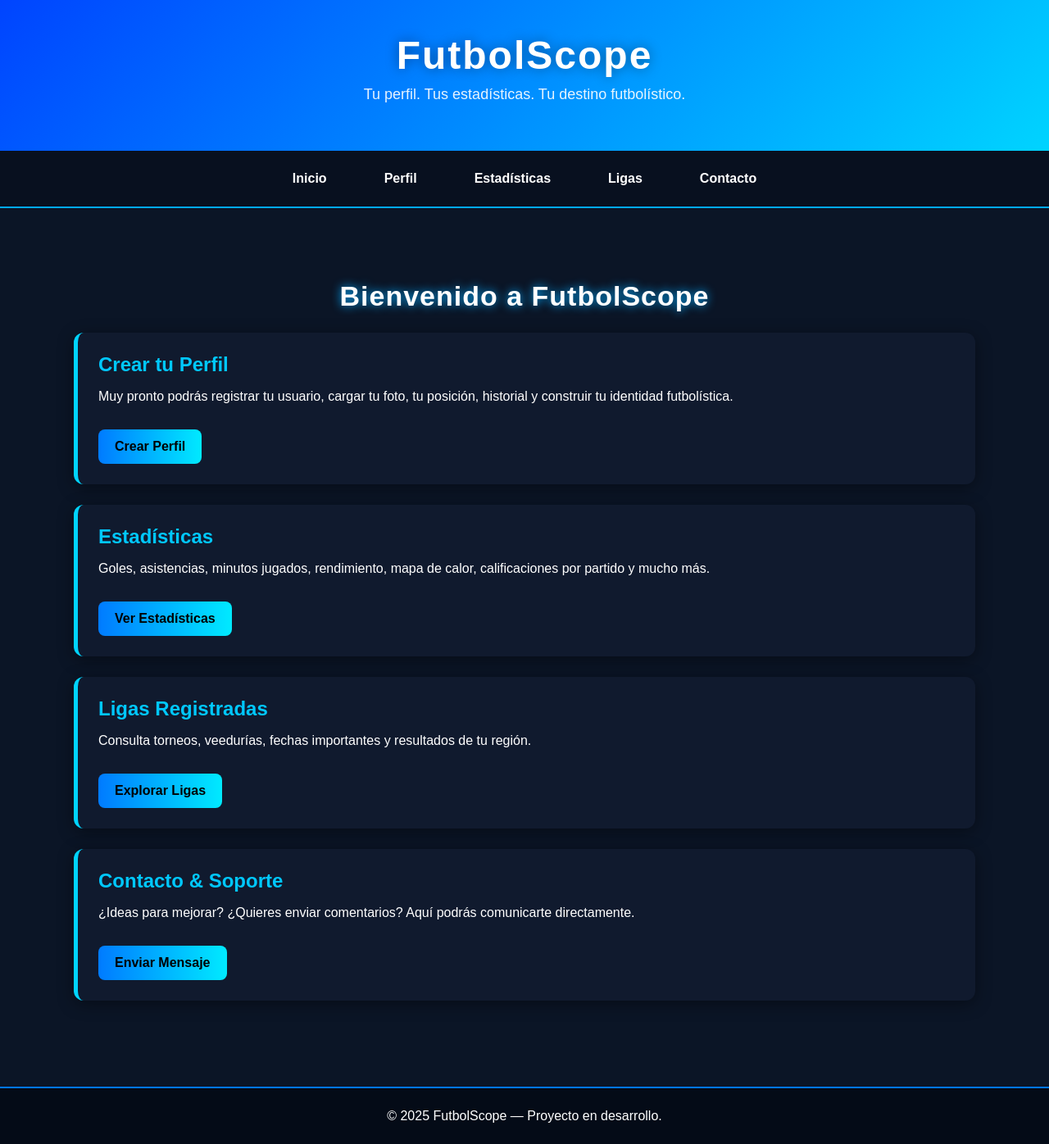
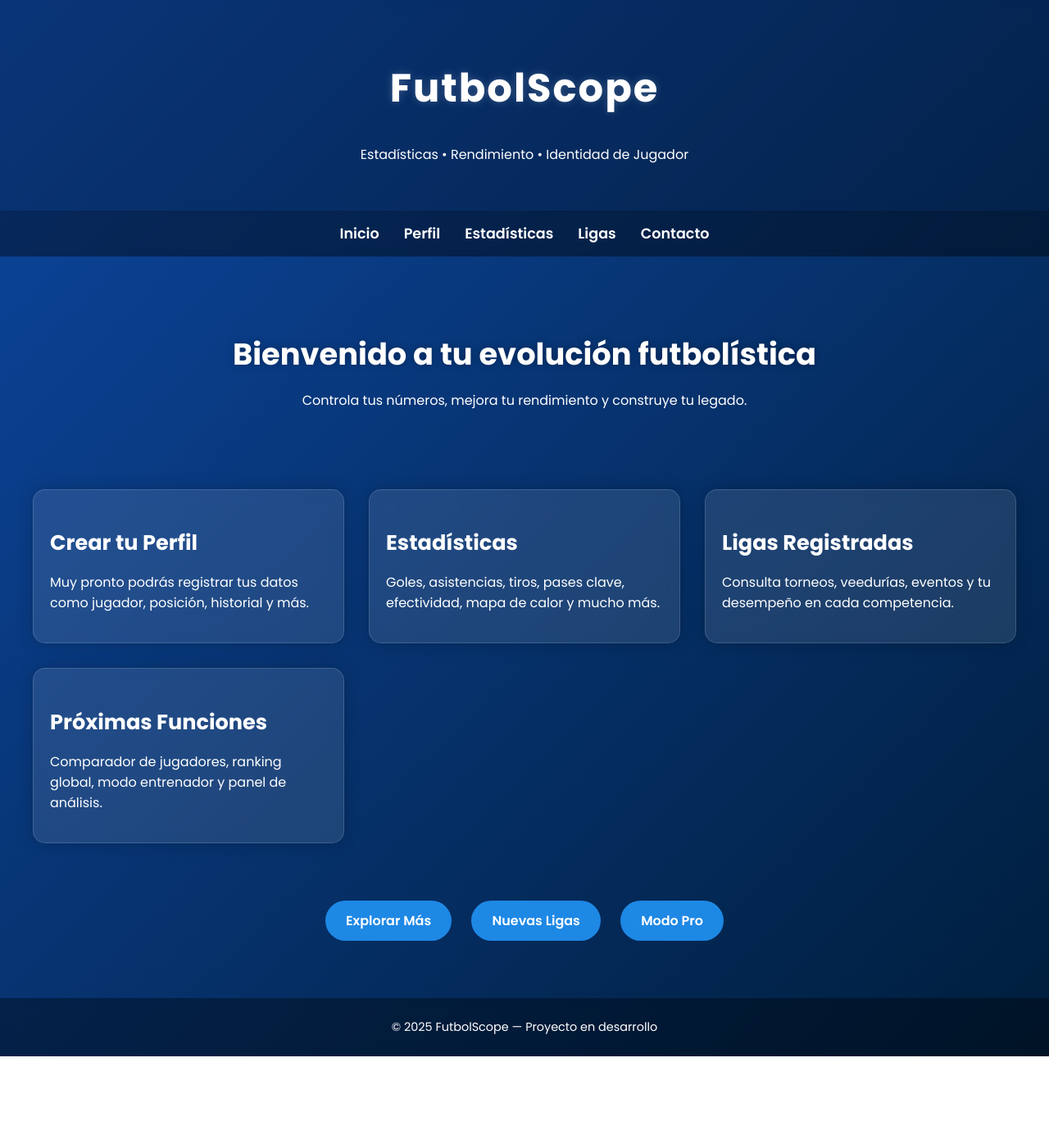
Before and after one commit to FutbolScope/futbolscope.github.io, a plain HTML site: page index.html in a window 1280 px wide. Shown: the whole page at 82% size. After the commit the page ends 1289 px from the top, so only its background shows below. Drawn offline with Linux system fonts and the light colour scheme.

Commit message:
Update index.html

```diff
--- a/index.html
+++ b/index.html
@@ -4,145 +4,134 @@
   <meta charset="UTF-8" />
   <meta name="viewport" content="width=device-width, initial-scale=1.0" />
   <title>FutbolScope</title>
-
+  <link rel="preconnect" href="https://fonts.googleapis.com">
+  <link rel="preconnect" href="https://fonts.gstatic.com" crossorigin>
+  <link href="https://fonts.googleapis.com/css2?family=Poppins:wght@300;400;600;700&display=swap" rel="stylesheet">
   <style>
-    /* ===== ESTILOS GENERALES ===== */
     body {
       margin: 0;
-      font-family: "Poppins", Arial, sans-serif;
-      background: #0b1526;
+      font-family: 'Poppins', sans-serif;
+      background: linear-gradient(135deg, #0d47a1, #001e3c);
       color: #fff;
     }
 
-    /* ===== HEADER PRO ===== */
     header {
-      background: linear-gradient(135deg, #0044ff, #00d4ff);
       padding: 40px 20px;
       text-align: center;
-      color: white;
-      box-shadow: 0 4px 20px rgba(0,0,0,0.3);
+      background: rgba(0,0,0,0.25);
+      backdrop-filter: blur(6px);
     }
 
     header h1 {
-      margin: 0;
-      font-size: 48px;
-      font-weight: 900;
+      font-size: 3rem;
+      font-weight: 700;
       letter-spacing: 2px;
-      text-shadow: 0 0 15px rgba(0,0,0,0.4);
+      text-shadow: 0 0 10px rgba(255,255,255,0.2);
     }
 
-    header p {
-      font-size: 18px;
-      margin-top: 10px;
-      opacity: 0.9;
-    }
-
-    /* ===== NAV BAR ESTILO ESPN ===== */
     nav {
-      background: #08101f;
       display: flex;
       justify-content: center;
-      gap: 40px;
+      gap: 30px;
       padding: 15px;
-      border-bottom: 2px solid #00aaff;
+      background: rgba(0,0,0,0.4);
+      backdrop-filter: blur(4px);
       position: sticky;
       top: 0;
-      z-index: 100;
+      z-index: 10;
     }
 
     nav a {
       color: #fff;
       text-decoration: none;
       font-weight: 600;
-      font-size: 16px;
-      padding: 10px 15px;
-      border-radius: 6px;
+      font-size: 1.1rem;
       transition: 0.3s;
     }
-
     nav a:hover {
-      background: #00aaff;
-      color: #000;
-      transform: translateY(-3px);
+      color: #90caf9;
+      transform: scale(1.1);
     }
 
-    /* ===== CONTENEDOR PRINCIPAL ===== */
-    .container {
-      max-width: 1100px;
-      margin: 40px auto;
-      padding: 20px;
+    .hero {
+      text-align: center;
+      padding: 60px 20px;
     }
 
-    h2.section-title {
-      text-align: center;
-      font-size: 34px;
-      margin-bottom: 25px;
-      text-shadow: 0 0 12px #00aaff;
-      letter-spacing: 1px;
+    .hero h2 {
+      font-size: 2.3rem;
+      margin-bottom: 10px;
+      font-weight: 700;
+      text-shadow: 0 0 8px rgba(0,0,0,0.3);
     }
 
-    /* ===== TARJETAS ESTILO FIFA ===== */
+    .container {
+      max-width: 1200px;
+      margin: auto;
+      padding: 20px;
+      display: grid;
+      gap: 30px;
+      grid-template-columns: repeat(auto-fit, minmax(280px, 1fr));
+    }
+
     .card {
-      background: #101a2e;
-      border-left: 5px solid #00d4ff;
-      margin-bottom: 25px;
-      padding: 25px;
-      border-radius: 12px;
-      box-shadow: 0 4px 20px rgba(0,0,0,0.4);
+      background: rgba(255,255,255,0.1);
+      backdrop-filter: blur(8px);
+      box-shadow: 0 0 20px rgba(0,0,0,0.2);
+      border-radius: 15px;
+      padding: 20px;
       transition: 0.3s;
+      border: 1px solid rgba(255,255,255,0.15);
     }
 
     .card:hover {
-      transform: scale(1.02);
-      background: #15233d;
-      border-left-color: #00f7ff;
+      transform: translateY(-5px) scale(1.03);
+      box-shadow: 0 0 25px rgba(0,0,0,0.4);
     }
 
     .card h3 {
-      font-size: 24px;
-      margin: 0 0 10px 0;
-      color: #00c8ff;
+      font-size: 1.6rem;
+      margin-bottom: 10px;
     }
 
-    /* ===== BOTÓN PROFESIONAL ===== */
+    footer {
+      margin-top: 60px;
+      text-align: center;
+      padding: 25px;
+      background: rgba(0,0,0,0.35);
+      backdrop-filter: blur(6px);
+      font-size: 0.9rem;
+    }
+
+    .extra-buttons {
+      text-align: center;
+      margin-top: 40px;
+    }
+
     .btn {
       display: inline-block;
-      margin-top: 15px;
-      padding: 12px 20px;
-      background: linear-gradient(90deg, #007bff, #00eaff);
-      color: #000;
-      font-weight: bold;
-      border-radius: 8px;
+      margin: 10px;
+      padding: 12px 25px;
+      background: #1e88e5;
+      border-radius: 30px;
+      color: #fff;
       text-decoration: none;
+      font-weight: 600;
       transition: 0.3s;
     }
 
     .btn:hover {
-      transform: translateY(-3px);
-      filter: brightness(1.1);
-    }
-
-    /* ===== FOOTER ===== */
-    footer {
-      margin-top: 60px;
-      text-align: center;
-      padding: 25px;
-      background: #040b17;
-      color: #fff;
-      border-top: 2px solid #0077ff;
+      background: #64b5f6;
+      transform: scale(1.08);
     }
   </style>
 </head>
-
 <body>
-
-  <!-- HEADER -->
   <header>
     <h1>FutbolScope</h1>
-    <p>Tu perfil. Tus estadísticas. Tu destino futbolístico.</p>
+    <p>Estadísticas • Rendimiento • Identidad de Jugador</p>
   </header>
 
-  <!-- NAV -->
   <nav>
     <a href="#inicio">Inicio</a>
     <a href="#perfil">Perfil</a>
@@ -151,44 +140,41 @@
     <a href="#contacto">Contacto</a>
   </nav>
 
-  <!-- CONTENIDO -->
-  <div class="container" id="inicio">
-    <h2 class="section-title">Bienvenido a FutbolScope</h2>
+  <section class="hero" id="inicio">
+    <h2>Bienvenido a tu evolución futbolística</h2>
+    <p>Controla tus números, mejora tu rendimiento y construye tu legado.</p>
+  </section>
 
-    <!-- CARD 1 -->
-    <div class="card" id="perfil">
+  <div class="container">
+    <div class="card">
       <h3>Crear tu Perfil</h3>
-      <p>Muy pronto podrás registrar tu usuario, cargar tu foto, tu posición, historial y construir tu identidad futbolística.</p>
-      <a class="btn" href="#">Crear Perfil</a>
+      <p>Muy pronto podrás registrar tus datos como jugador, posición, historial y más.</p>
     </div>
 
-    <!-- CARD 2 -->
-    <div class="card" id="estadisticas">
+    <div class="card">
       <h3>Estadísticas</h3>
-      <p>Goles, asistencias, minutos jugados, rendimiento, mapa de calor, calificaciones por partido y mucho más.</p>
-      <a class="btn" href="#">Ver Estadísticas</a>
+      <p>Goles, asistencias, tiros, pases clave, efectividad, mapa de calor y mucho más.</p>
     </div>
 
-    <!-- CARD 3 -->
-    <div class="card" id="ligas">
+    <div class="card">
       <h3>Ligas Registradas</h3>
-      <p>Consulta torneos, veedurías, fechas importantes y resultados de tu región.</p>
-      <a class="btn" href="#">Explorar Ligas</a>
+      <p>Consulta torneos, veedurías, eventos y tu desempeño en cada competencia.</p>
     </div>
 
-    <!-- CARD 4 NUEVA -->
-    <div class="card" id="contacto">
-      <h3>Contacto & Soporte</h3>
-      <p>¿Ideas para mejorar? ¿Quieres enviar comentarios? Aquí podrás comunicarte directamente.</p>
-      <a class="btn" href="#">Enviar Mensaje</a>
+    <div class="card">
+      <h3>Próximas Funciones</h3>
+      <p>Comparador de jugadores, ranking global, modo entrenador y panel de análisis.</p>
     </div>
-
   </div>
 
-  <!-- FOOTER -->
+  <div class="extra-buttons">
+    <a class="btn" href="#">Explorar Más</a>
+    <a class="btn" href="#">Nuevas Ligas</a>
+    <a class="btn" href="#">Modo Pro</a>
+  </div>
+
   <footer>
-    © 2025 FutbolScope — Proyecto en desarrollo.
+    © 2025 FutbolScope — Proyecto en desarrollo
   </footer>
-
 </body>
 </html>
```
